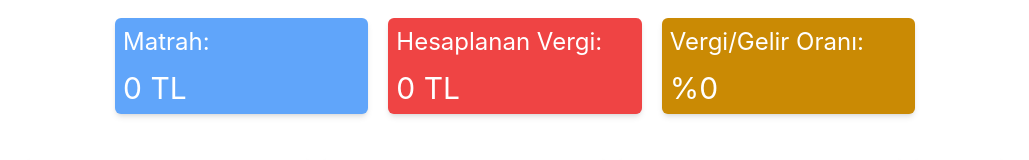
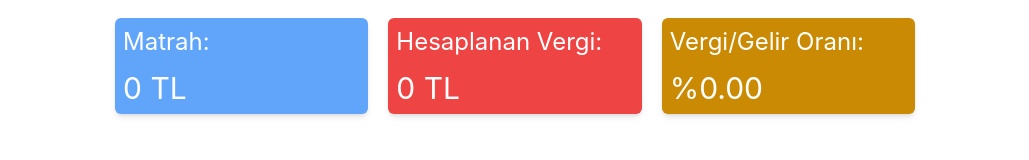
Before and after one commit to thebosph/tr-tax-calculator, a React (Create React App) app: page / in a window 1280 px wide. Shown: the part 182-342 px from the top of the page, without its empty margins (125-1154 px from the left). Built offline with nearby package versions, Linux system fonts and the light colour scheme.

Commit message:
feat: some change on calculator

```diff
--- a/src/components/results.tsx
+++ b/src/components/results.tsx
@@ -19,7 +19,9 @@ const Results: React.FC = () => {
         </div>
         <div className="bg-yellow-600  shadow-md p-2 w-1/3 rounded-md flex flex-col space-y-3">
           <p className="text-2xl text-white"> Vergi/Gelir Oranı:</p>
-          <span className="text-3xl text-white">%{results.ratio}</span>
+          <span className="text-3xl text-white">
+            %{(results.ratio * 100).toFixed(2)}
+          </span>
         </div>
       </div>
     </div>
--- a/src/utils/calculator.ts
+++ b/src/utils/calculator.ts
@@ -1,11 +1,10 @@
 import { Inputs } from "../types/Inputs";
 import { taxCalcForBrackets } from "./taxbrackets";
 
-export const calculator = ({ revenue, expenses }: Inputs) => {
-  const basis = revenue - expenses;
+export const calculator = ({ revenue, expenses, allowance }: Inputs) => {
+  const basis = revenue - expenses - allowance;
   const tax = taxCalcForBrackets(basis);
-
-  const ratio = tax / revenue;
+  const ratio = tax / (revenue - expenses);
 
   return {
     basis,
```
